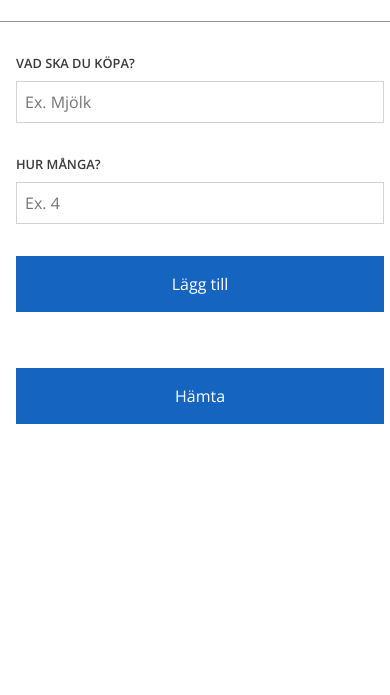
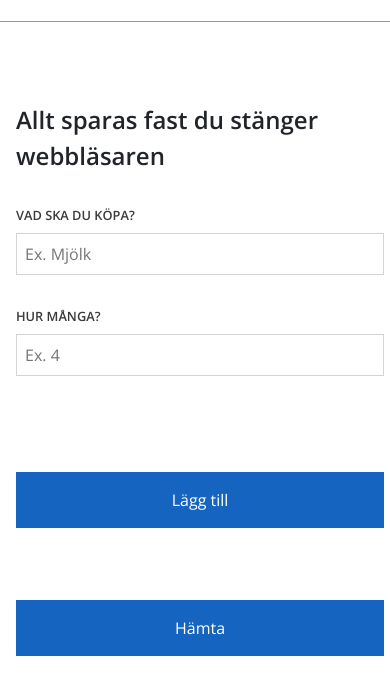
Before and after one commit to devpaps/Localstorage, a plain HTML site: page index.html in a window 390 px wide. Shown: the part 199-894 px from the top of the page. Before the commit the page ends 844 px from the top, so only its background shows below. Drawn offline with nearby package versions, Linux system fonts and the light colour scheme.

Commit message:
Styled the form to be more responsive

```diff
--- a/css/style.css
+++ b/css/style.css
@@ -49,7 +49,7 @@ main {
 
 .wrapper {
   max-width: 960px;
-  margin: 0 auto;
+  margin: 5rem auto 0;
 }
 
 table {
@@ -89,6 +89,10 @@ table tbody tr td {
 
 .wrapper section .form-group {
   margin: 2rem 0;
+}
+
+.wrapper form section .form-group:nth-child(3n+1) {
+  margin-top: 3rem;
 }
 
 #pop_up {
@@ -153,6 +157,10 @@ input[type="button"]:hover{
     padding: 0 1rem;
   }
 
+  .wrapper form section .form-group:nth-child(3n+1) {
+    margin-top: 5rem;
+  }
+
   input[type="text"] {
     width: 100%;
     display: block;
@@ -191,4 +199,8 @@ input[type="button"]:hover{
   section.jumbo h1 {
     font-size: 3rem;
   }
+
+  .wrapper form section .form-group:nth-child(3n+1) {
+    margin: 6rem 0 3rem;
+  }
 }
--- a/index.html
+++ b/index.html
@@ -19,9 +19,10 @@
   <main class="wrapper">
     <form action="#">
       <section>
+        <h1>Allt sparas fast du stänger webbläsaren</h1>
         <div class="form-group">
           <p>Vad ska du köpa?</p>
-          <input type="text" id="vara" name="vara" placeholder="Ex. Mjölk" minlength="2" required>
+          <input type="text" id="vara" name="vara" placeholder="Ex. Mjölk" required>
           <p class="req">Bara en produkt</p>
         </div>
 
@@ -40,7 +41,6 @@
         </div>
       </section>
     </form>
-  </div>
 
 
     <div id="resultat"></div>
```
